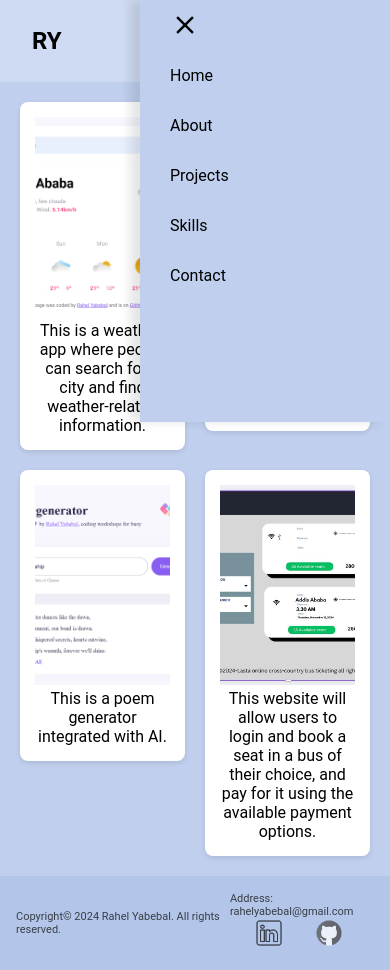
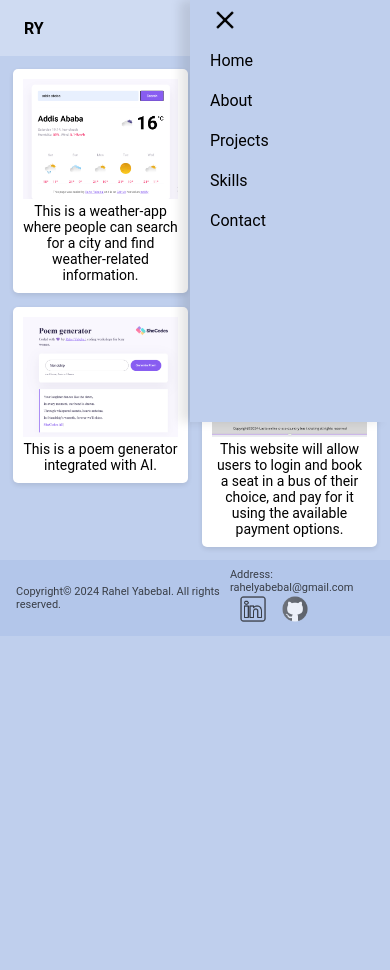
Before and after one commit to rahel-yab/UGR-6200-15-portfolio-profile-html-css-js, a plain HTML site: page src/projects.html in a window 390 px wide. Both pictures are taken after a click on the item 303 px from the left and 41 px from the top of the page. After the commit the page ends 844 px from the top, so only its background shows below. Drawn offline with Linux system fonts and the light colour scheme.

Commit message:
edited responsiveness

```diff
--- a/src/css/projects.css
+++ b/src/css/projects.css
@@ -149,6 +149,74 @@ main {
   .education h2 {
     margin: 15px;
   }
+  .header {
+    padding: 0.7em 0;
+  }
+
+  .header-2 {
+    padding: 0 1.7em;
+  }
+
+  .logo {
+    font-size: 1.2em;
+  }
+
+  nav li {
+    height: 42px;
+  }
+  nav a {
+    height: 100%;
+    padding: 0 25px;
+  }
+  li.active a {
+    border-radius: 4px;
+  }
+  .side-bar {
+    width: 220px;
+  }
+
+  /* Main styles */
+  main {
+    padding: 17px;
+  }
+  figcaption {
+    font-size: 24px;
+  }
+
+  #projects {
+    gap: 17px; /* Space between items */
+  }
+
+  .project {
+    border-radius: 7px; /* Rounded corners */
+    padding: 12px;
+    box-shadow: 0 2px 5px rgba(0, 0, 0, 0.1); /* Subtle shadow */
+  }
+
+  .project img {
+    height: 150px;
+  }
+
+  /* Hover effect */
+  .project:hover img {
+    transform: scale(1); /* Scale image on hover */
+  }
+
+  /* Footer styles */
+  .footer {
+    padding: 0.7em 0;
+  }
+
+  .footer-2 {
+    padding: 0 1.7em;
+  }
+
+  .footer .logo img {
+    margin-left: 0.7em;
+  }
+  .footer-2 p {
+    font-size: 15px;
+  }
 }
 
 @media (max-width: 48em) {
@@ -160,11 +228,73 @@ main {
   .menu-button {
     display: block;
   }
+  .header {
+    padding: 0.5em 0;
+  }
+
+  .header-2 {
+    padding: 0 1.5em;
+  }
+
+  .logo {
+    font-size: 1em;
+  }
+
+  nav li {
+    height: 40px;
+  }
+  nav a {
+    height: 100%;
+    padding: 0 20px;
+  }
+
+  li.active a {
+    border-radius: 3px;
+  }
+  .side-bar {
+    width: 200px;
+  }
+
+  /* Main styles */
+  main {
+    padding: 13px;
+  }
+  figcaption {
+    font-size: 17px;
+  }
+  #projects {
+    gap: 14px; /* Space between items */
+  }
+
+  .project {
+    border-radius: 5px; /* Rounded corners */
+    padding: 10px;
+    box-shadow: 0 2px 5px rgba(0, 0, 0, 0.1); /* Subtle shadow */
+  }
+
+  .project img {
+    height: 120px; /* Fixed height for uniformity */
+  }
+
+  /* Hover effect */
+  .project:hover img {
+    transform: scale(0.8); /* Scale image on hover */
+  }
+
+  /* Footer styles */
+  .footer {
+    padding: 0.5em 0;
+  }
+
+  .footer-2 {
+    padding: 0 2em;
+  }
+
+  .footer .logo img {
+    margin-left: 0.5em;
+  }
   .footer-2 p {
     font-size: 14px;
-  }
-  .footer-2 {
-    padding: 0 1.5em;
   }
 }
 
@@ -183,4 +313,7 @@ main {
   .footer-2 {
     padding: 0 1em;
   }
+  figcaption {
+    font-size: 14px;
+  }
 }
--- a/src/projects.html
+++ b/src/projects.html
@@ -66,7 +66,7 @@
             <img
               width="400"
               src="images/poem_generator.png"
-              alt="project-image"
+              alt="poem-generator"
             />
             <figcaption>
               This is a poem generator integrated with AI.
```
Also changed, not shown: src/about.html (+3 -1 lines), src/contact.html (+3 -1 lines), src/index.html (+3 -1 lines), src/skills.html (+5 -3 lines).
